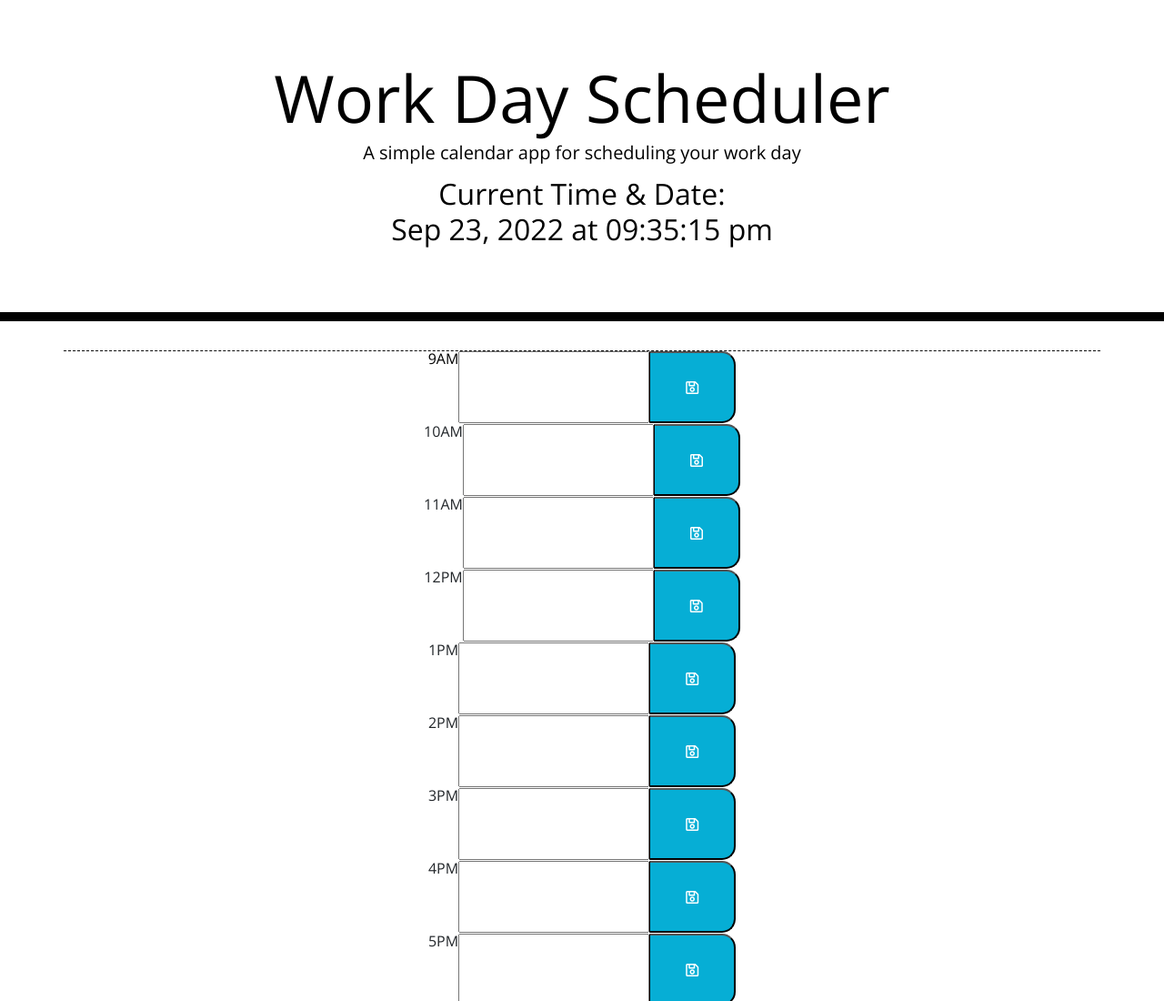
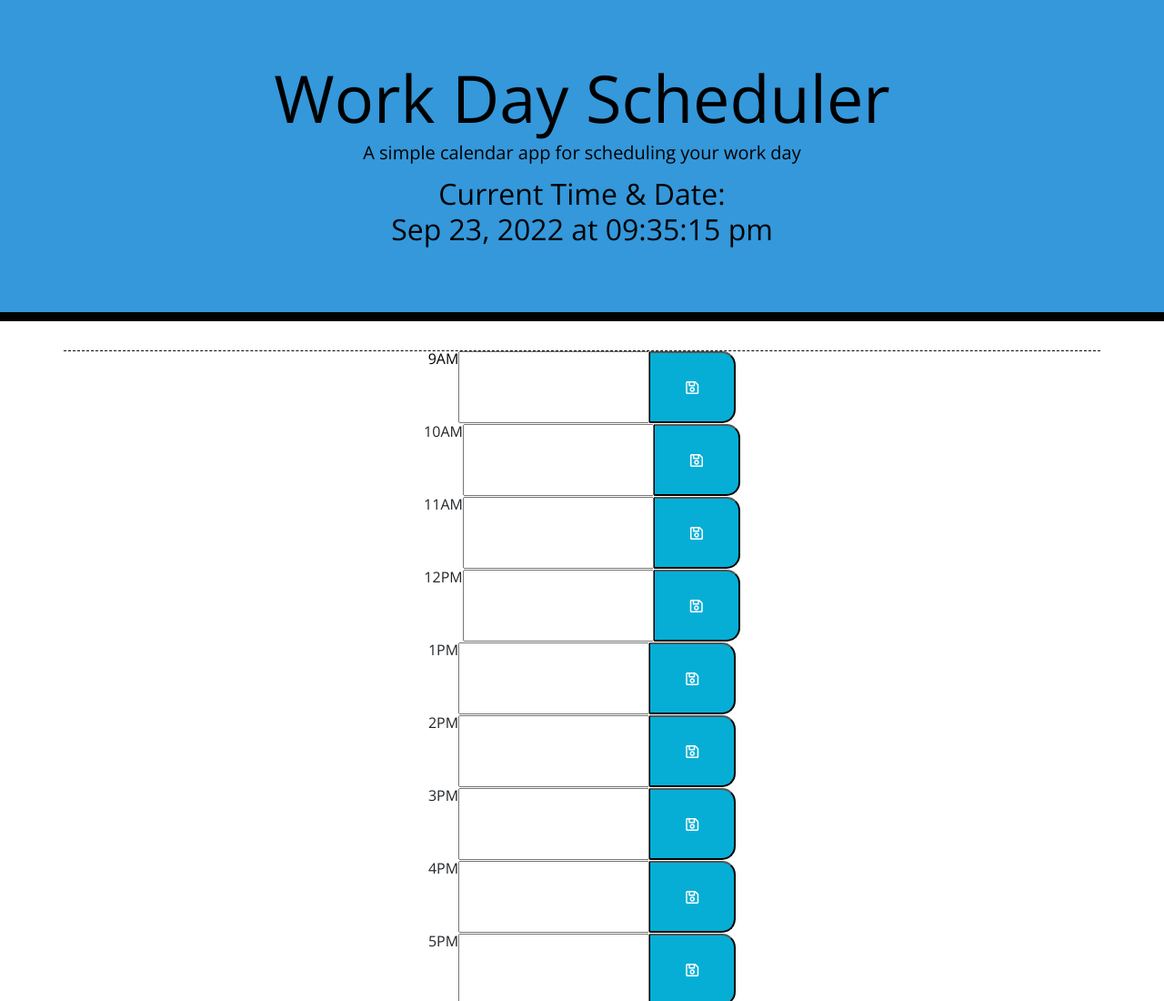
Before and after one commit to HarmanBoparai/Work-Day-Scheduler-Third-Party-APIs, a plain HTML site: page index.html in a window 1280 px wide. Shown: the top 1100 px of the page at 91% size. Drawn offline with nearby package versions, Linux system fonts and the light colour scheme.

Commit message:
added background color for the headers

```diff
--- a/assets/style.css
+++ b/assets/style.css
@@ -15,7 +15,7 @@ textarea{
 
 .jumbotron {
   text-align: center;
-  background-color: transparent;
+  background-color: #3498db;;
   color: black;
   border-radius: 0;
   border-bottom: 10px solid black;
```
